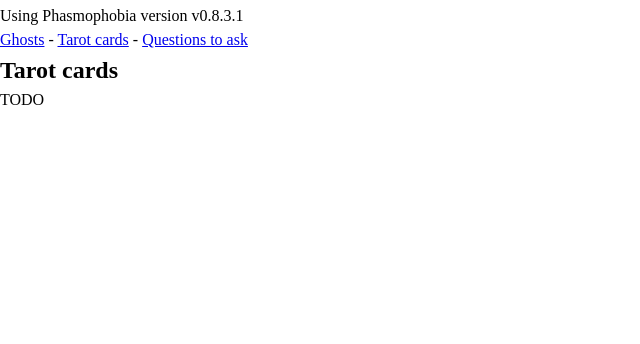
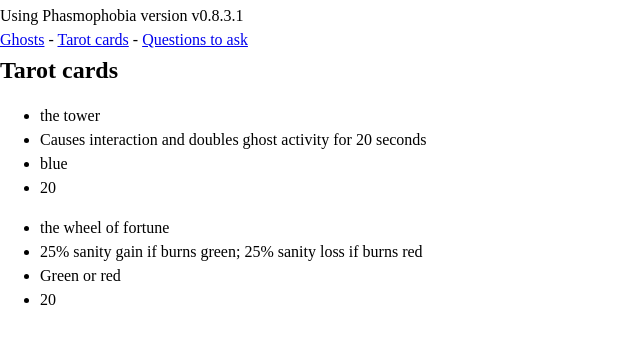
Before and after one commit to coldspire/phasmo-ref, an Eleventy site: page src/tarot/index.njk in a window 1280 px wide. Shown: the part 44-388 px from the top of the page, without its empty margins (0-640 px from the left). Built offline with nearby package versions, Linux system fonts and the light colour scheme; Eleventy itself is replaced by a stand-in of ours; files that its build step writes are made by us from their sources.

Commit message:
Add tarot base

```diff
--- /dev/null
+++ b/_data/tarot.json
@@ -0,0 +1,14 @@
+[
+  {
+    "name": "the tower",
+    "effect": "Causes interaction and doubles ghost activity for 20 seconds",
+    "burnColor": "blue",
+    "drawChance": 20
+  },
+  {
+    "name": "the wheel of fortune",
+    "effect": "25% sanity gain if burns green; 25% sanity loss if burns red",
+    "burnColor": "Green or red",
+    "drawChance": 20
+  }
+]
--- a/src/tarot/index.njk
+++ b/src/tarot/index.njk
@@ -2,4 +2,11 @@
 layout: baseLayout
 ---
 <h2>Tarot cards</h2>
-<p>TODO</p>
+{%- for card in tarot %}
+<ul>
+    <li>{{ card.name }}</li>
+    <li>{{ card.effect }}</li>
+    <li>{{ card.burnColor }}</li>
+    <li>{{ card.drawChance }}</li>
+</ul>
+{% endfor -%}
```
